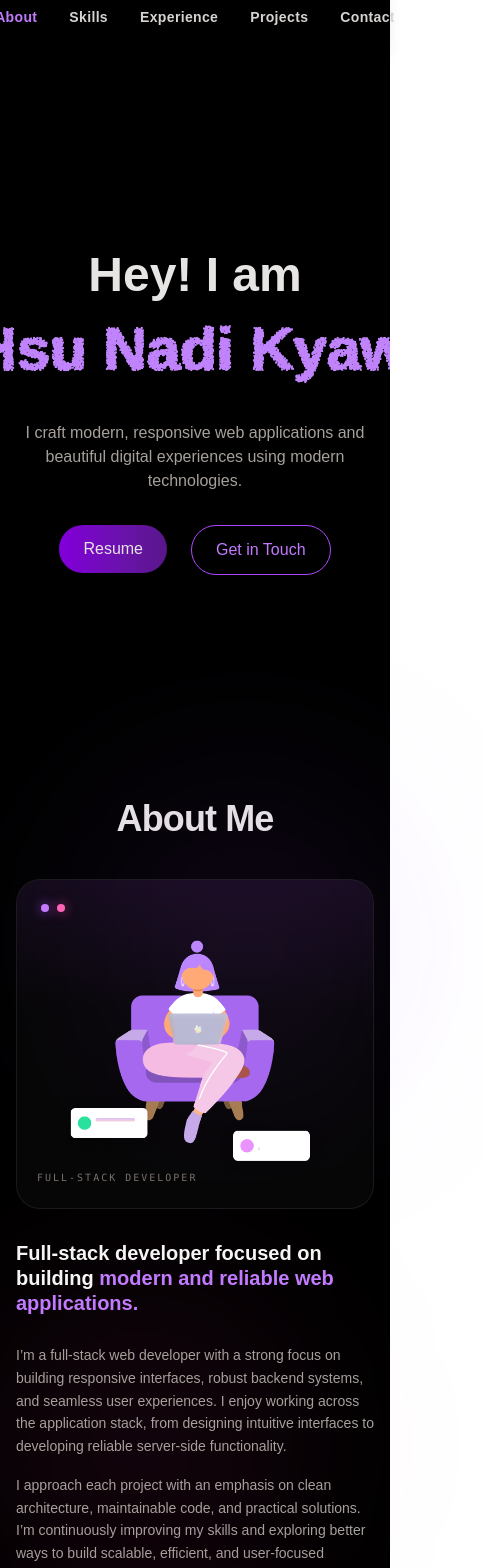
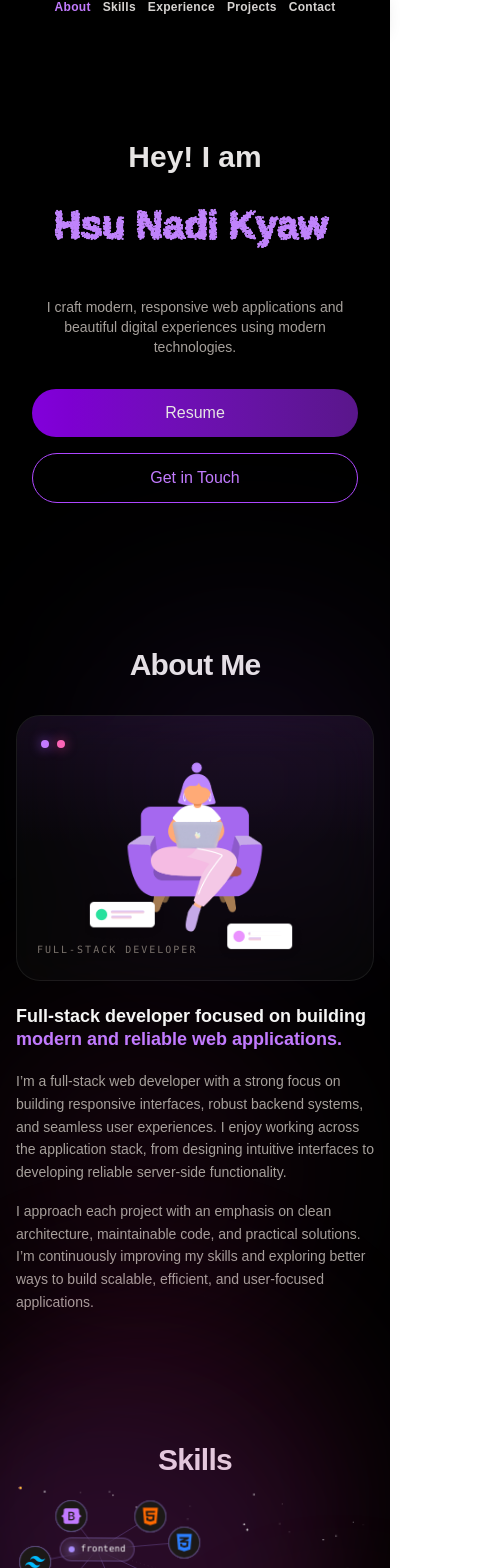
Before and after one commit to misu05-dev/HsuNadiKyaw-portfolio, a React (Vite) app: page / in a window 390 px wide. Shown: the part 13-1581 px from the top of the page, 483 px wide, since content can reach past the window. Built offline with nearby package versions, Linux system fonts and the light colour scheme.

Commit message:
fix responsive for particle text

```diff
--- a/src/App.jsx
+++ b/src/App.jsx
@@ -73,12 +73,12 @@ function Navbar() {
   return (
     <nav className="fixed top-0 w-full z-50 bg-black/60 backdrop-blur text-stone-300 shadow-lg">
       <Container>
-        <div className="flex justify-center py-5 space-x-8">
+        <div className="flex justify-center overflow-x-auto no-scrollbar py-3 sm:py-5 gap-3 sm:gap-0 sm:space-x-8">
           {links.map((link) => (
             <button
               key={link}
               onClick={() => handleScroll(link)}
-              className={`font-bold text-sm tracking-wide transition
+              className={`shrink-0 whitespace-nowrap font-bold text-xs sm:text-sm tracking-wide transition
               ${active === link ? "text-purple-400" : "hover:text-purple-400"}`}
             >
               {link}
@@ -92,10 +92,10 @@ function Navbar() {
 
 function Section({ id, title, children }) {
   return (
-    <section id={id} className="py-24 text-stone-300 scroll-mt-20">
+    <section id={id} className="py-16 md:py-24 text-stone-300 scroll-mt-20">
       <Container>
         {title && (
-          <h2 className="text-3xl font-bold text-stone-200 text-center mb-12">
+          <h2 className="text-2xl sm:text-3xl font-bold text-stone-200 text-center mb-8 md:mb-12">
             {title}
           </h2>
         )}
@@ -145,7 +145,7 @@ function Intro() {
     <section
       ref={aboutRef}
       id="about"
-      className="relative pt-60 pb-32 text-center text-stone-300 overflow-hidden"
+      className="relative pt-32 pb-20 md:pt-60 md:pb-32 text-center text-stone-300 overflow-hidden"
     >
       {/* Spotlight */}
       {/* <div
@@ -155,29 +155,30 @@ function Intro() {
       /> */}
 
       <Container>
-        <h1 className="relative z-10 text-5xl sm:text-6xl font-bold text-stone-200 mt-6 flex flex-wrap items-center justify-center gap-2">
+        <h1 className="relative z-10 text-3xl sm:text-5xl md:text-6xl font-bold text-stone-200 mt-6 flex flex-wrap items-center justify-center gap-2">
           Hey! I am
 
           <ParticleText
             text="Hsu Nadi Kyaw"
             particleColor="#c084fc"
-            fontSize={60}
+            fontSizes={{ base: 38, sm: 48, md: 60 }}
             className=""
           />
         </h1>
 
-        <p className="relative z-10 max-w-xl mx-auto text-stone-400 mt-6">
+        <p className="relative z-10 max-w-xl mx-auto text-stone-400 mt-6 px-2 text-sm sm:text-base">
           I craft modern, responsive web applications and beautiful digital
           experiences using modern technologies.
         </p>
 
-        <div className="relative z-10 flex justify-center gap-6 mt-8">
+        <div className="relative z-10 flex flex-col sm:flex-row items-center justify-center gap-4 sm:gap-6 mt-8 px-4">
           <a
             href="https://drive.google.com/file/d/1yopEApiRzSqQEqFvD0WZc3cmWHzuyIm5/view"
             target="_blank"
             rel="noopener noreferrer"
+            className="w-full sm:w-auto"
           >
-            <button className="px-6 py-3 bg-gradient-to-r from-purple-700 to-purple-900 rounded-full text-stone-200 hover:scale-105 transition">
+            <button className="w-full sm:w-auto px-6 py-3 bg-gradient-to-r from-purple-700 to-purple-900 rounded-full text-stone-200 hover:scale-105 transition">
               Resume
             </button>
           </a>
@@ -188,7 +189,7 @@ function Intro() {
                 .getElementById("contact")
                 ?.scrollIntoView({ behavior: "smooth" });
             }}
-            className="px-6 py-3 border border-purple-500 text-purple-400 rounded-full hover:bg-purple-600 hover:text-stone-200 transition"
+            className="w-full sm:w-auto px-6 py-3 border border-purple-500 text-purple-400 rounded-full hover:bg-purple-600 hover:text-stone-200 transition"
           >
             Get in Touch
           </button>
@@ -244,8 +245,8 @@ function About() {
   return (
     <Section id="about">
       {/* Section Heading */}
-      <div className="flex flex-col items-center mb-10">
-        <h2 className="text-stone-200 text-4xl font-bold tracking-tight">
+      <div className="flex flex-col items-center mb-8 md:mb-10">
+        <h2 className="text-stone-200 text-3xl sm:text-4xl font-bold tracking-tight">
           About Me
         </h2>
         {/* <div className="mt-4 w-12 h-[2px] bg-gradient-to-r from-purple-500 to-pink-500 rounded-full" /> */}
@@ -256,12 +257,12 @@ function About() {
         <div className="pointer-events-none absolute -top-20 left-1/4 w-70 h-72 rounded-full bg-purple-500/10 blur-[100px]" />
         <div className="pointer-events-none absolute bottom-0 right-1/4 w-72 h-72 rounded-full bg-pink-500/10 blur-[100px]" />
 
-        <div className="relative grid lg:grid-cols-2 gap-8 items-center">
+        <div className="relative grid lg:grid-cols-2 gap-6 md:gap-8 items-center">
 
           {/* LEFT — Visual */}
           <Reveal delay={150}>
             <div className="relative">
-              <div className="relative rounded-3xl border border-white/[0.08] bg-white/[0.025] backdrop-blur-xl p-6 sm:p-8 overflow-hidden">
+              <div className="relative rounded-3xl border border-white/[0.08] bg-white/[0.025] backdrop-blur-xl p-5 sm:p-6 md:p-8 overflow-hidden">
 
                 <div className="absolute inset-x-0 top-0 h-32 bg-gradient-to-b from-purple-500/[0.08] to-transparent pointer-events-none" />
 
@@ -270,12 +271,12 @@ function About() {
                 <div className="absolute top-6 left-10 w-2 h-2 rounded-full bg-pink-400 shadow-[0_0_12px_rgba(236,72,153,0.7)]" />
 
                 {/* Smaller Lottie */}
-                <div className="flex justify-center items-center min-h-[280px] sm:min-h-[340px]">
+                <div className="flex justify-center items-center min-h-[220px] sm:min-h-[280px] md:min-h-[340px]">
                   <Lottie
                     animationData={girlSitting}
                     loop
                     autoplay
-                    className="w-[260px] sm:w-[320px] md:w-[360px]"
+                    className="w-[220px] sm:w-[260px] md:w-[320px] lg:w-[360px]"
                   />
                 </div>
 
@@ -290,11 +291,11 @@ function About() {
           </Reveal>
 
           {/* RIGHT — Content */}
-          <div className="space-y-7">
+          <div className="space-y-5 md:space-y-7">
 
             <Reveal delay={300}>
               <div>
-                <h3 className="text-xl sm:text-2xl font-bold text-stone-100 leading-tight">
+                <h3 className="text-lg sm:text-xl md:text-2xl font-bold text-stone-100 leading-tight">
                   Full-stack developer focused on building
                   <span className="text-purple-400">
                     {" "}modern and reliable web applications.
@@ -353,13 +354,13 @@ const experiences = [
 export function Experience() {
   return (
     <Section id="experience">
-      <div className="flex flex-col items-center mb-10">
-        <h2 className="text-stone-200 text-4xl font-bold tracking-tight">
+      <div className="flex flex-col items-center mb-8 md:mb-10">
+        <h2 className="text-stone-200 text-3xl sm:text-4xl font-bold tracking-tight">
           Experience
         </h2>
       </div>
-      <div className="max-w-6xl mx-auto px-4 py-12">
-        <div className="grid grid-cols-1 lg:grid-cols-12 gap-10">
+      <div className="max-w-6xl mx-auto px-0 sm:px-4 py-8 md:py-12">
+        <div className="grid grid-cols-1 lg:grid-cols-12 gap-8 md:gap-10">
 
           {/* Left Column: Section Header */}
           <div className="lg:col-span-4">
@@ -368,7 +369,7 @@ export function Experience() {
                 <HiOutlineBriefcase className="w-4 h-4" /> Career Path
               </div>
 
-              <h2 className="text-stone-100 text-4xl lg:text-5xl font-black tracking-tight leading-none">
+              <h2 className="text-stone-100 text-3xl sm:text-4xl lg:text-5xl font-black tracking-tight leading-none">
                 THE <br />
                 <span
                   className="bg-gradient-to-r from-purple-400 via-pink-500 via-indigo-400 to-purple-400 bg-[length:200%_auto] bg-clip-text text-transparent"
@@ -399,13 +400,13 @@ export function Experience() {
                 key={index}
                 className="group relative p-px rounded-2xl bg-gradient-to-b from-purple-500/20 via-white/5 to-transparent transition-all duration-300 hover:from-purple-500/40"
               >
-                <div className="bg-[#080808] rounded-2xl p-6 sm:p-8 md:p-10 border border-white/5 h-full transition-transform duration-300 group-hover:-translate-y-1">
+                <div className="bg-[#080808] rounded-2xl p-5 sm:p-6 md:p-8 lg:p-10 border border-white/5 h-full transition-transform duration-300 group-hover:-translate-y-1">
 
                   {/* Top Metadata Bar */}
                   <div className="flex flex-wrap items-center justify-between gap-3 mb-6 pb-6 border-b border-white/5">
-                    <div className="flex items-center gap-4">
+                    <div className="flex items-center gap-3 sm:gap-4">
                       {/* Logo Container */}
-                      <div className="p-2.5 rounded-xl bg-stone-900 border border-white/10 w-14 h-14 flex items-center justify-center shrink-0">
+                      <div className="p-2 sm:p-2.5 rounded-xl bg-stone-900 border border-white/10 w-12 h-12 sm:w-14 sm:h-14 flex items-center justify-center shrink-0">
                         {/* Replace with your logo variable or standard img */}
                         <img
                           src={OISLogo}
@@ -415,10 +416,10 @@ export function Experience() {
                       </div>
 
                       <div>
-                        <h3 className="text-xl sm:text-2xl font-bold text-stone-100 group-hover:text-purple-300 transition-colors">
+                        <h3 className="text-lg sm:text-xl md:text-2xl font-bold text-stone-100 group-hover:text-purple-300 transition-colors">
                           {job.title}
                         </h3>
-                        <p className="text-purple-400 font-medium text-sm sm:text-base">
+                        <p className="text-purple-400 font-medium text-xs sm:text-sm md:text-base">
                           {job.company}
                         </p>
                       </div>
@@ -436,7 +437,7 @@ export function Experience() {
                   </div>
 
                   {/* Summary Description */}
-                  <p className="text-stone-300 text-base leading-relaxed mb-6 font-normal">
+                  <p className="text-stone-300 text-sm sm:text-base leading-relaxed mb-6 font-normal">
                     {job.desc}
                   </p>
 
@@ -502,7 +503,7 @@ function TagBadge({ tag }) {
   return (
     <span
       title={tag}
-      className="flex items-center justify-center w-8 h-8 bg-white/[0.03] border border-white/[0.06] rounded text-stone-400"
+      className="flex items-center justify-center w-7 h-7 sm:w-8 sm:h-8 bg-white/[0.03] border border-white/[0.06] rounded text-stone-400"
     >
       {icon ? icon : <span className="text-[9px] font-mono">{tag.slice(0, 2)}</span>}
     </span>
@@ -598,24 +599,24 @@ function Projects() {
   const visibleProjects = showAll ? projects : projects.slice(0, 4);
 
   return (
-    <section id="projects" className="py-24 bg-black scroll-mt-20">
-      <div className="max-w-5xl mx-auto px-6">
-        <div className="flex flex-col items-center mb-10">
-          <h2 className="text-stone-200 text-4xl font-bold tracking-tight">
+    <section id="projects" className="py-16 md:py-24 bg-black scroll-mt-20">
+      <div className="max-w-5xl mx-auto px-4 sm:px-6">
+        <div className="flex flex-col items-center mb-8 md:mb-10">
+          <h2 className="text-stone-200 text-3xl sm:text-4xl font-bold tracking-tight">
             Projects
           </h2>
         </div>
 
-        <div className="grid md:grid-cols-2 gap-6">
+        <div className="grid md:grid-cols-2 gap-4 sm:gap-6">
           {visibleProjects.map((project, index) => (
             <div
               key={index}
-              className="group relative bg-[#09090b] border border-white/[0.06] rounded-xl p-6 transition-all duration-300 hover:border-white/[0.12] hover:bg-[#0e0e11] hover:-translate-y-1 hover:shadow-lg hover:shadow-purple-500/10"
+              className="group relative bg-[#09090b] border border-white/[0.06] rounded-xl p-5 sm:p-6 transition-all duration-300 hover:border-white/[0.12] hover:bg-[#0e0e11] hover:-translate-y-1 hover:shadow-lg hover:shadow-purple-500/10"
             >
               <div className="flex flex-col h-full justify-between">
                 <div>
                   <div className="flex justify-between items-center mb-4">
-                    <div className="relative w-12 h-12 rounded-lg overflow-hidden">
+                    <div className="relative w-11 h-11 sm:w-12 sm:h-12 rounded-lg overflow-hidden shrink-0">
                       <img src={project.image} alt={project.title} />
                     </div>
                     <div className="flex flex-wrap justify-end gap-1.5">
@@ -625,7 +626,7 @@ function Projects() {
                     </div>
                   </div>
 
-                  <h3 className="text-stone-200 text-lg font-semibold mb-2 group-hover:text-purple-400 transition-colors">
+                  <h3 className="text-base sm:text-lg text-stone-200 font-semibold mb-2 group-hover:text-purple-400 transition-colors">
                     {project.title}
                   </h3>
                   <p className="text-stone-400 text-xs leading-relaxed mb-6 line-clamp-3">
@@ -691,7 +692,7 @@ function Projects() {
         </div>
 
         {projects.length > 4 && (
-          <div className="mt-12 flex justify-center">
+          <div className="mt-10 md:mt-12 flex justify-center">
             <button
               onClick={() => setShowAll(!showAll)}
               className="px-6 py-2 rounded-full border border-purple-500/50 text-purple-400 text-sm font-medium hover:bg-purple-500/10 transition-all active:scale-95"
@@ -875,8 +876,8 @@ function Skills() {
 
   return (
     <Section id="skills">
-      <div className="flex flex-col items-center mb-10">
-        <h2 className="text-stone-200 text-4xl font-bold tracking-tight">
+      <div className="flex flex-col items-center mb-8 md:mb-10">
+        <h2 className="text-stone-200 text-3xl sm:text-4xl font-bold tracking-tight">
           Skills
         </h2>
       </div>
@@ -901,7 +902,7 @@ function Skills() {
         .gx-star { animation: gx-twinkle 4s ease-in-out infinite; }
       `}</style>
 
-      <div className="relative max-w-4xl mx-auto -mt-6">
+      <div className="relative max-w-4xl mx-auto -mt-4 md:-mt-6">
         <div className="pointer-events-none absolute inset-0">
           <div className="absolute -top-24 -left-24 w-96 h-96 rounded-full bg-purple-500/10 blur-3xl" />
           <div className="absolute bottom-0 right-0 w-[28rem] h-[28rem] rounded-full bg-pink-500/10 blur-3xl" />
@@ -975,7 +976,7 @@ function Skills() {
             return (
               <div
                 key={cluster.id}
-                className="absolute flex items-center gap-1.5 px-3 py-1.5 rounded-full border backdrop-blur-sm transition-all duration-500 ease-out"
+                className="absolute flex items-center gap-1.5 px-2 py-1 sm:px-3 sm:py-1.5 rounded-full border backdrop-blur-sm transition-all duration-500 ease-out"
                 style={{
                   left: `${(cluster.hub.x / 700) * 100}%`,
                   top: `${(cluster.hub.y / 460) * 100}%`,
@@ -987,7 +988,7 @@ function Skills() {
                 }}
               >
                 <span className="w-1.5 h-1.5 rounded-full" style={{ background: cluster.color, boxShadow: `0 0 8px ${cluster.color}` }} />
-                <span className="text-[11px] font-mono tracking-wide text-stone-100 whitespace-nowrap">
+                <span className="text-[9px] sm:text-[11px] font-mono tracking-wide text-stone-100 whitespace-nowrap">
                   {cluster.label}
                 </span>
               </div>
@@ -1010,7 +1011,7 @@ function Skills() {
                   }}
                 >
                   <div
-                    className="flex items-center justify-center rounded-full bg-stone-900 border w-10 h-10 transition-transform duration-300 group-hover:scale-125 cursor-default"
+                    className="flex items-center justify-center rounded-full bg-stone-900 border w-8 h-8 sm:w-10 sm:h-10 transition-transform duration-300 group-hover:scale-125 cursor-default"
                     style={{
                       borderColor: `${cluster.color}66`,
                       ["--gx-glow"]: cluster.glow,
@@ -1170,22 +1171,22 @@ function Contact() {
 
   return (
     <Section id="contact">
-      <div className="flex flex-col items-center mb-10">
-        <h2 className="text-stone-200 text-4xl font-bold tracking-tight">
+      <div className="flex flex-col items-center mb-8 md:mb-10">
+        <h2 className="text-stone-200 text-3xl sm:text-4xl font-bold tracking-tight">
           Get In Touch
         </h2>
       </div>
 
-      <p className="text-center text-stone-500 text-sm tracking-widest mb-12">
+      <p className="text-center text-stone-500 text-xs sm:text-sm tracking-widest mb-10 md:mb-12 px-4">
         Want to know more about me?
       </p>
 
-      <div className="grid md:grid-cols-2 gap-6 max-w-4xl mx-auto">
+      <div className="grid md:grid-cols-2 gap-4 sm:gap-6 max-w-4xl mx-auto">
 
         <SpotlightCard>
-          <GlassCard className="p-8 h-full flex flex-col">
+          <GlassCard className="p-6 sm:p-8 h-full flex flex-col">
 
-            <h3 className="text-2xl font-bold text-stone-100 mb-3">
+            <h3 className="text-xl sm:text-2xl font-bold text-stone-100 mb-3">
               Let's build something great
             </h3>
 
@@ -1199,10 +1200,10 @@ function Contact() {
               {/* Email */}
               <a
                 href={`mailto:${CONTACT_EMAIL}`}
-                className="flex items-center gap-3 text-stone-300 hover:text-purple-400 transition text-sm"
+                className="flex items-center gap-3 text-stone-300 hover:text-purple-400 transition text-xs sm:text-sm break-all"
               >
                 <span
-                  className="flex items-center justify-center w-9 h-9
+                  className="flex items-center justify-center w-9 h-9 shrink-0
                              rounded-lg bg-white/[0.05] border border-white/10"
                 >
                   <FaEnvelope size={15} />
@@ -1212,7 +1213,7 @@ function Contact() {
               </a>
 
               {/* Social Links */}
-              <div className="flex items-center justify-center gap-10 pt-2">
+              <div className="flex items-center justify-center gap-6 sm:gap-10 pt-2">
 
                 <ContactLink
                   href="https://github.com/misu05-dev"
@@ -1238,7 +1239,7 @@ function Contact() {
         </SpotlightCard>
 
         <SpotlightCard>
-          <GlassCard className="p-8 h-full">
+          <GlassCard className="p-6 sm:p-8 h-full">
 
             <form
               onSubmit={handleSubmit}
@@ -1374,8 +1375,8 @@ const ContactLink = ({ href, icon, label }) => (
 
 function Footer() {
   return (
-    <footer className="py-6 border-t border-white/5 text-center">
-      <p className="text-zinc-600 text-sm font-mono ">
+    <footer className="py-6 border-t border-white/5 text-center px-4">
+      <p className="text-zinc-600 text-xs sm:text-sm font-mono ">
         © {new Date().getFullYear()} — Crafted by Su
       </p>
     </footer>
@@ -1454,7 +1455,7 @@ function CustomCursor() {
 
 export default function App() {
   return (
-    <div className="bg-black min-h-screen font-sans scroll-smooth">
+    <div className="bg-black min-h-screen font-sans scroll-smooth overflow-x-hidden">
       {/* <div className="bg-black min-h-screen font-sans scroll-smooth cursor-none md:cursor-none"> */}
       {/* <CustomCursor /> */}
       <Navbar />
--- a/src/animations/ParticleText.jsx
+++ b/src/animations/ParticleText.jsx
@@ -1,9 +1,57 @@
-import { useEffect, useRef } from "react";
+import { useEffect, useRef, useState } from "react";
+
+/**
+ * Responsive font size: pass either a single number (fontSize) to keep the
+ * old fixed behavior, or nothing and let it pick based on viewport width.
+ * You can also pass `fontSizes` to customize the breakpoints, e.g.:
+ *   fontSizes={{ base: 34, sm: 44, md: 60 }}
+ */
+function useResponsiveFontSize(fontSize, fontSizes) {
+    const sizes = {
+        base: fontSizes?.base ?? 36,
+        sm: fontSizes?.sm ?? 46,
+        md: fontSizes?.md ?? 60,
+    };
+
+    const getSize = () => {
+        if (fontSize != null) return fontSize; // explicit override wins
+        if (typeof window === "undefined") return sizes.md;
+        const w = window.innerWidth;
+        if (w < 480) return sizes.base;
+        if (w < 768) return sizes.sm;
+        return sizes.md;
+    };
+
+    const [size, setSize] = useState(getSize);
+
+    useEffect(() => {
+        if (fontSize != null) {
+            setSize(fontSize);
+            return;
+        }
+
+        let frame;
+        const onResize = () => {
+            cancelAnimationFrame(frame);
+            frame = requestAnimationFrame(() => setSize(getSize()));
+        };
+
+        window.addEventListener("resize", onResize);
+        return () => {
+            window.removeEventListener("resize", onResize);
+            cancelAnimationFrame(frame);
+        };
+        // eslint-disable-next-line react-hooks/exhaustive-deps
+    }, [fontSize, fontSizes?.base, fontSizes?.sm, fontSizes?.md]);
+
+    return size;
+}
 
 function ParticleText({
     text = "Hsu Nadi Kyaw",
     className = "",
-    fontSize = 60,
+    fontSize = null, // leave null to auto-scale by viewport; pass a number to force a fixed size
+    fontSizes, // optional { base, sm, md } breakpoint overrides
     particleColor = "#6930a1",
     particleGap = 1,
     hoverRadius = 60,
@@ -14,12 +62,14 @@ function ParticleText({
     const mouseRef = useRef({ x: -9999, y: -9999 });
     const particlesRef = useRef([]);
 
+    const activeFontSize = useResponsiveFontSize(fontSize, fontSizes);
+
     useEffect(() => {
         const canvas = canvasRef.current;
         const ctx = canvas.getContext("2d");
 
         // Measure text width first
-        ctx.font = `bold ${fontSize}px sans-serif`;
+        ctx.font = `bold ${activeFontSize}px sans-serif`;
         const metrics = ctx.measureText(text);
         const textWidth = Math.ceil(metrics.width) + 20; // buffer so descenders/edges aren't clipped
 
@@ -31,7 +81,7 @@ function ParticleText({
         const height = canvas.height;
 
         ctx.clearRect(0, 0, width, height);
-        ctx.font = `bold ${fontSize}px sans-serif`;
+        ctx.font = `bold ${activeFontSize}px sans-serif`;
         ctx.textAlign = "left";
         ctx.textBaseline = "middle";
         ctx.fillStyle = "#fff";
@@ -119,7 +169,7 @@ function ParticleText({
             cancelAnimationFrame(frame);
             observer.disconnect();
         };
-    }, [text, fontSize, particleColor, particleGap, hoverRadius, repelStrength, canvasHeight]);
+    }, [text, activeFontSize, particleColor, particleGap, hoverRadius, repelStrength, canvasHeight]);
 
     function handleMouseMove(e) {
         const rect = canvasRef.current.getBoundingClientRect();
@@ -141,6 +191,7 @@ function ParticleText({
             onMouseMove={handleMouseMove}
             onMouseLeave={handleMouseLeave}
             className={className}
+            style={{ maxWidth: "100%", height: "auto" }}
         />
     );
 }
```
